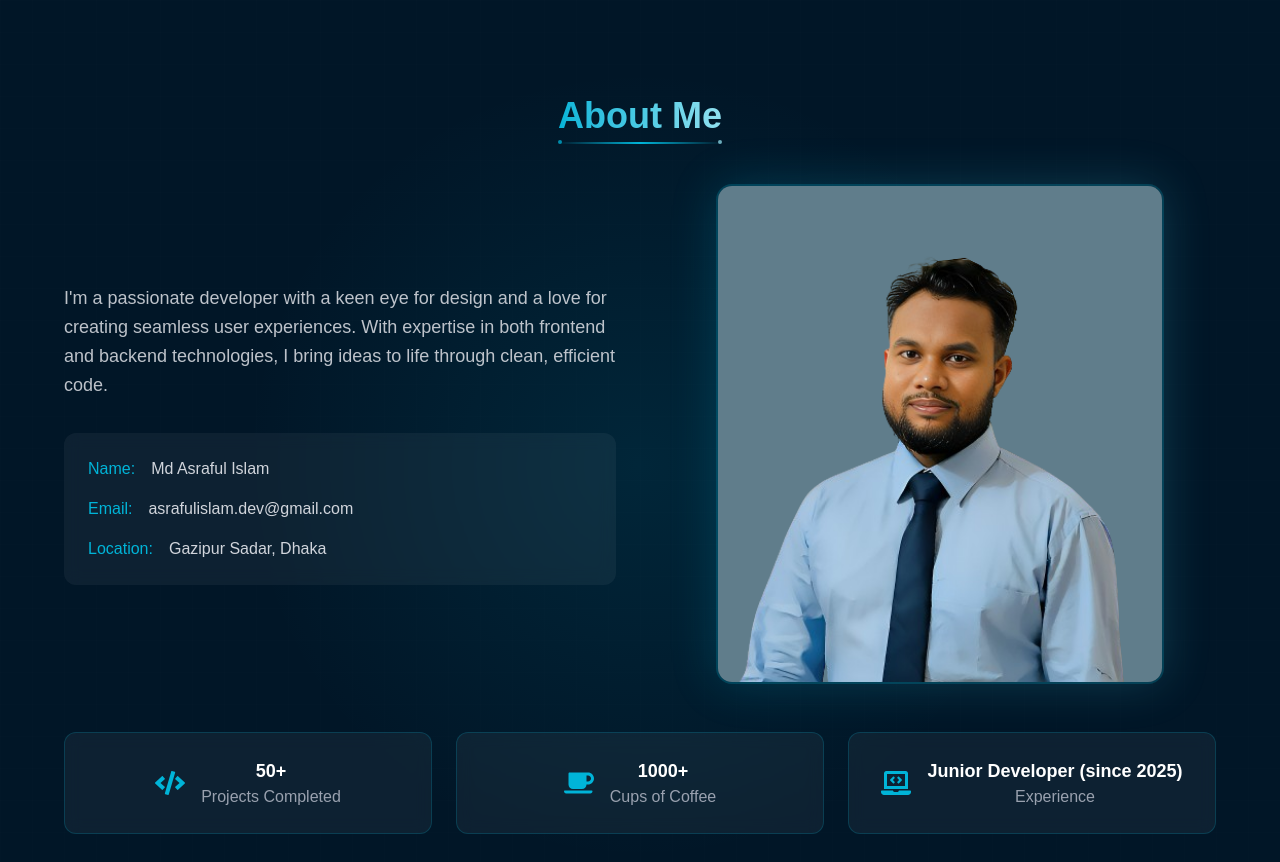
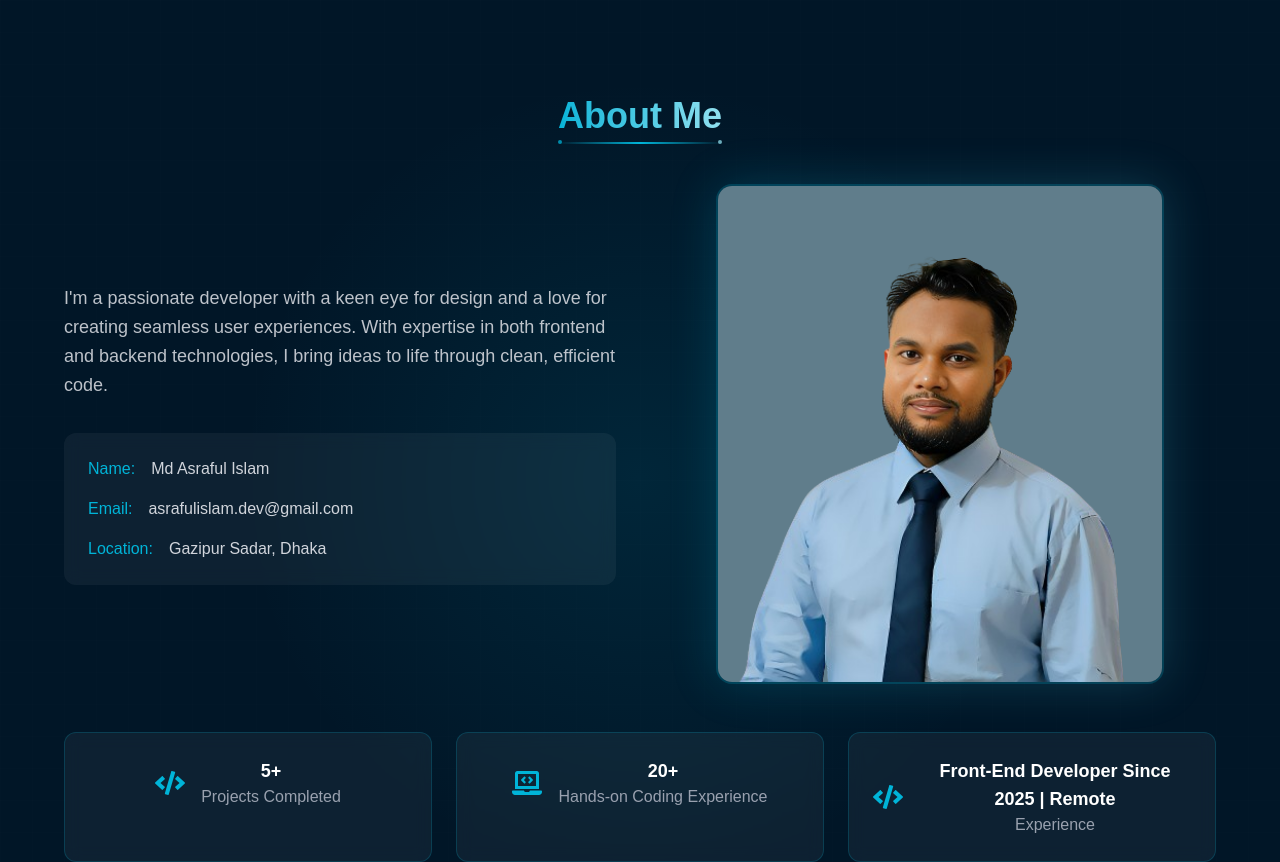
Before and after one commit to DevAsrafulIslam/portfolio, a Next.js app: page /about in a window 1280 px wide. Shown: the top 862 px of the page. Built offline with nearby package versions, Linux system fonts and the light colour scheme.

Commit message:
refactor(About): update stats and improve grid layout
Adjust grid layout for better centering and fix spacing

```diff
--- a/src/components/About.jsx
+++ b/src/components/About.jsx
@@ -5,9 +5,9 @@ import { FaDownload, FaCode, FaCoffee, FaLaptopCode } from 'react-icons/fa';
 
 const About = () => {
   const stats = [
-    { icon: <FaCode />, label: 'Projects Completed', value: '50+' },
-    { icon: <FaCoffee />, label: 'Cups of Coffee', value: '1000+' },
-    { icon: <FaLaptopCode />, label: 'Experience', value: 'Junior Developer (since 2025)' }
+    { icon: <FaCode />, label: 'Projects Completed', value: '5+' },
+    { icon: <FaLaptopCode />, label: 'Hands-on Coding Experience', value: '20+' },
+    { icon: <FaCode />, label: 'Experience', value: 'Front-End Developer Since 2025 | Remote' }
 
   ];
 
@@ -103,7 +103,7 @@ const About = () => {
             initial={{ y: 50, opacity: 0 }}
             animate={{ y: 0, opacity: 1 }}
             transition={{ delay: 0.8 }}
-            className="grid grid-cols-1 md:grid-cols-3 gap-6 mt-12"
+            className="grid grid:around-center grid-cols-1 md:grid-cols-3 gap-6 mt-12"
           >
             {stats.map((stat, index) => (
               <motion.div
@@ -111,7 +111,7 @@ const About = () => {
                 initial={{ opacity: 0, y: 20 }}
                 animate={{ opacity: 1, y: 0 }}
                 transition={{ delay: 0.8 + index * 0.2 }}
-                className="backdrop-blur-sm bg-white/5 p-6 rounded-xl border border-[#00B4D8]/20 hover:border-[#00B4D8]/40 transition-all duration-300"
+                className=" backdrop-blur-sm bg-white/5 p-6 rounded-xl border border-[#00B4D8]/20 hover:border-[#00B4D8]/40 transition-all duration-300"
               >
                 <div className="flex items-center justify-center space-x-4">
                   <span className="text-3xl text-[#00B4D8]">{stat.icon}</span>
```
